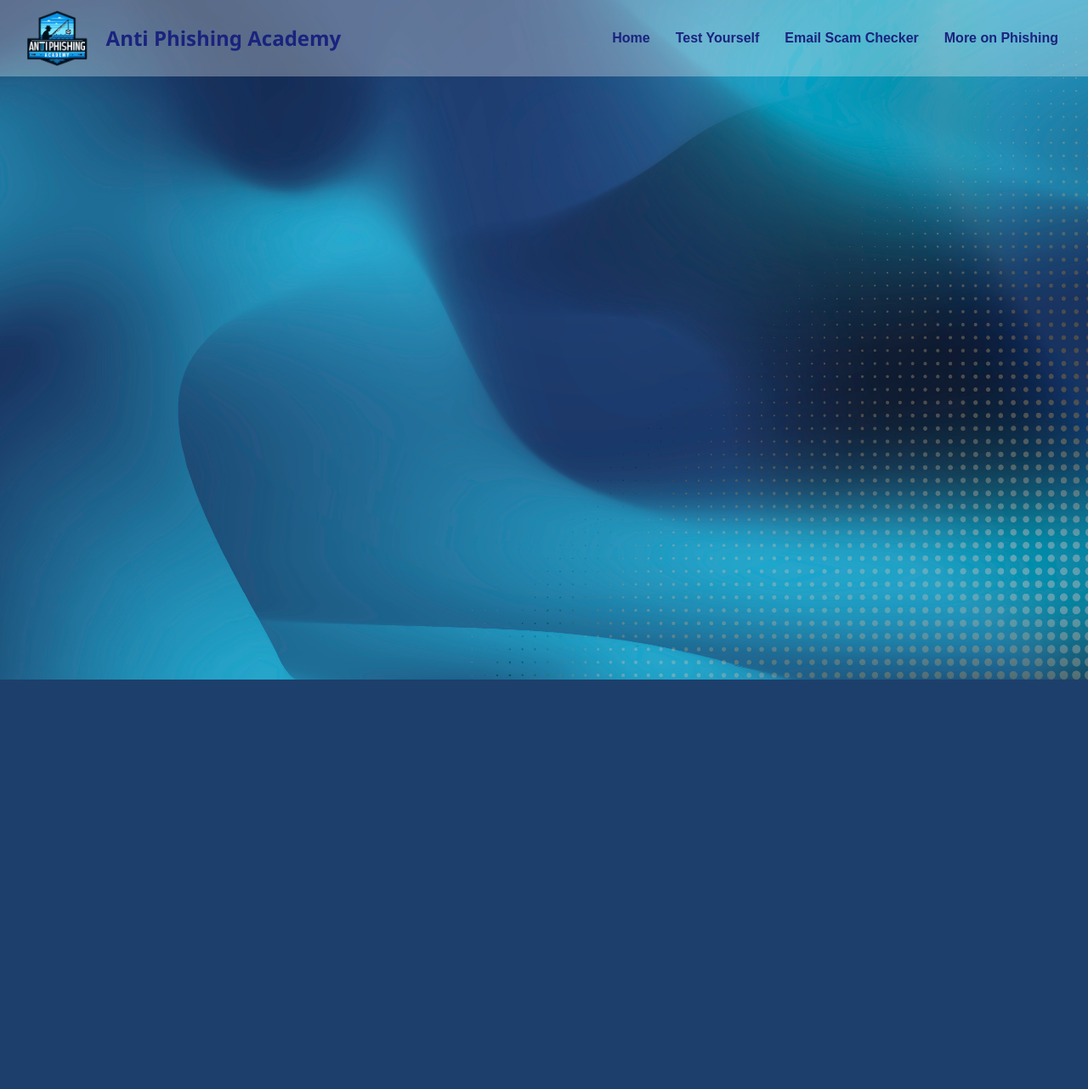
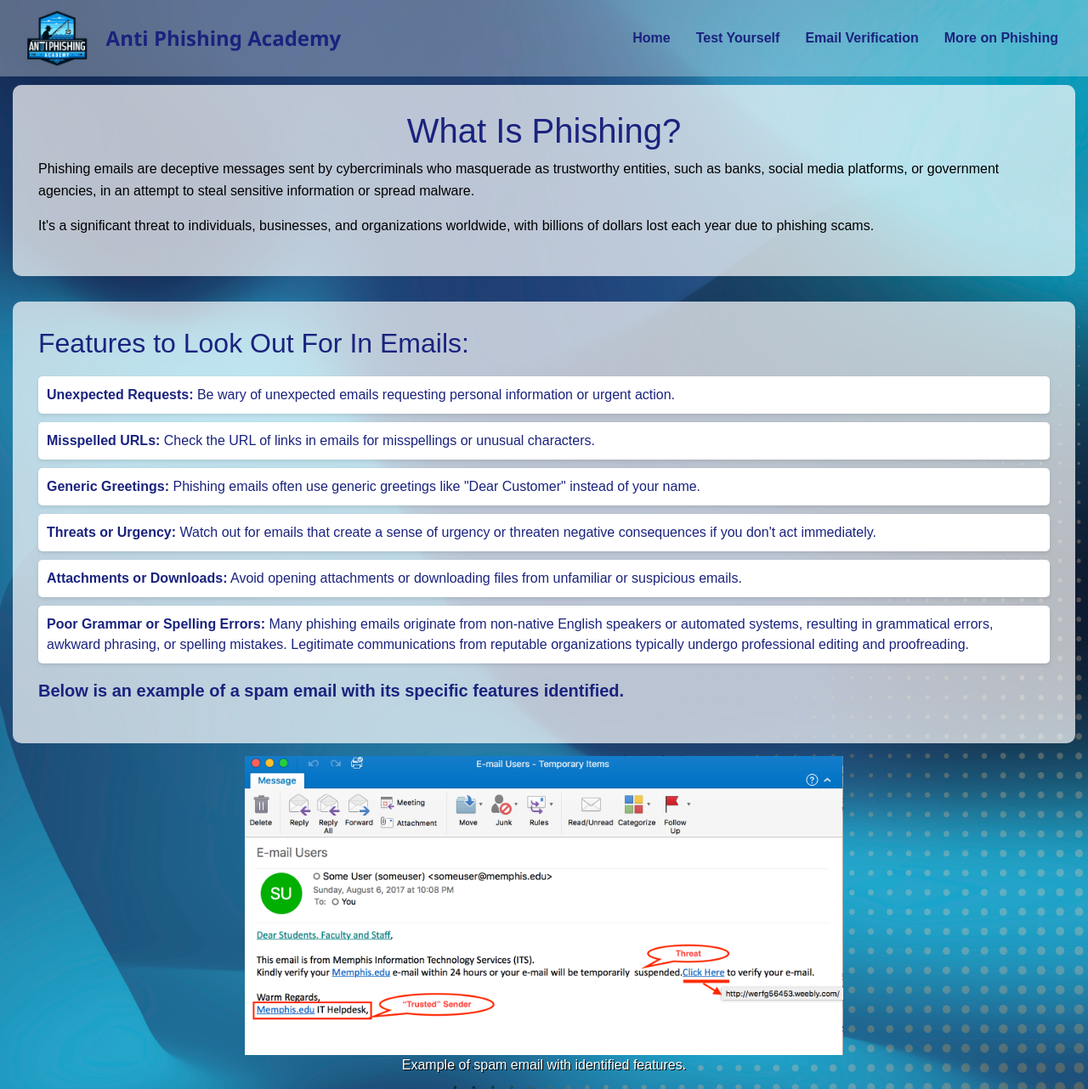
Before and after one commit to Org0220/Phishing-Detector, a PHP site: page /Phishing-Detector/educational_page.php in a window 1280 px wide. Shown: the whole page at 85% size. Before the commit the page ends 800 px from the top, so only its background shows below. Run offline with PHP 8.4, Linux system fonts and the light colour scheme.

Commit message:
styling of more on phishing
styling of more on phishing

```diff
--- a/FrontEnd/educational_page.php
+++ b/FrontEnd/educational_page.php
@@ -2,8 +2,29 @@
 
 <div class="background">
 
+<div class="flex-container">
+    <div class="doup" style = "margin-top:100px">
+        <h1>What Is Phishing?</h1>
+        <p style="color:black">Phishing emails are deceptive messages sent by cybercriminals who masquerade as trustworthy entities, such as banks, social media platforms, or government agencies, in an attempt to steal sensitive information or spread malware.</p>
+        <p style="color:black">It's a significant threat to individuals, businesses, and organizations worldwide, with billions of dollars lost each year due to phishing scams.</p>
+    </div>
+    <div class="doup">
+        <h2>Features to Look Out For In Emails:</h2>
+        <ul>
+            <li><a style="font-weight:bold;">Unexpected Requests:</a> Be wary of unexpected emails requesting personal information or urgent action.</li>
+            <li><a style="font-weight:bold;">Misspelled URLs:</a> Check the URL of links in emails for misspellings or unusual characters.</li>
+            <li><a style="font-weight:bold;">Generic Greetings:</a> Phishing emails often use generic greetings like "Dear Customer" instead of your name.</li>
+            <li><a style="font-weight:bold;">Threats or Urgency:</a> Watch out for emails that create a sense of urgency or threaten negative consequences if you don't act immediately.</li>
+            <li><a style="font-weight:bold;">Attachments or Downloads:</a> Avoid opening attachments or downloading files from unfamiliar or suspicious emails.</li>
+            <li><a style="font-weight:bold;">Poor Grammar or Spelling Errors:</a> Many phishing emails originate from non-native English speakers or automated systems, resulting in grammatical errors, awkward phrasing, or spelling mistakes. Legitimate communications from reputable organizations typically undergo professional editing and proofreading.</li>
+        </ul>
+        <p style="color:#1a237e; font-size:20px; font-weight:bold;">Below is an example of a spam email with its specific features identified.</p>
+    </div>
 
-
+    <figure>
+        <img src="scam_email.png" alt="Scam Email" class="center">
+        <figcaption style="text-align: center; color: white; text-shadow: 1px 1px black;">Example of spam email with identified features.</figurecaption>
+    </figure>
 </div>
 
 <?php include_once("include/footer.php"); ?>
--- a/FrontEnd/include/header.php
+++ b/FrontEnd/include/header.php
@@ -105,7 +105,30 @@
             font-family: 'Segoe UI', Tahoma, Geneva, Verdana, sans-serif; /* Use a different font */
             font-style: italic; /* Italic font style */
             color: #e8e9f2;
-}
+        }
+
+        .doup {
+            background-color: rgba(255, 255, 255, 0.7);
+            padding: 30px;
+            border-radius: 10px;
+            color: #1a237e;
+            margin: 15px;
+        }
+
+        .flex-container {
+            display: flex;
+            flex-direction: column;
+            justify-content:center;
+            align-items: center, stretch;
+
+        }
+
+        .center {
+            display: block;
+            margin-left: auto;
+            margin-right: auto;
+            width: 55%;
+        }
 
         h1 {
             text-align: center;
@@ -116,6 +139,20 @@
         p {
             color: #555;
             line-height: 1.6;
+        }
+
+        ul {
+            list-style-type: none;
+            padding: 0;
+            margin-top: 20px;
+        }
+
+        li {
+            margin-bottom: 10px;
+            background-color: #fff;
+            padding: 10px;
+            border-radius: 5px;
+            box-shadow: 0 2px 4px rgba(0, 0, 0, 0.1);
         }
 
         label {
@@ -164,6 +201,6 @@
         </div>
         <a href="http://localhost/Phishing-Detector/FrontEnd/index.php">Home</a>
         <a href="http://localhost/Phishing-Detector/FrontEnd/quiz.php">Test Yourself</a>
-        <a href="http://localhost/Phishing-Detector/FrontEnd/phishing_checker.php">Email Scam Checker</a>
+        <a href="http://localhost/Phishing-Detector/FrontEnd/phishing_checker.php">Email Verification</a>
         <a href="http://localhost/Phishing-Detector/FrontEnd/educational_page.php">More on Phishing</a>
     </div>
```
Also changed, not shown: FrontEnd/scam_email.png (added).
